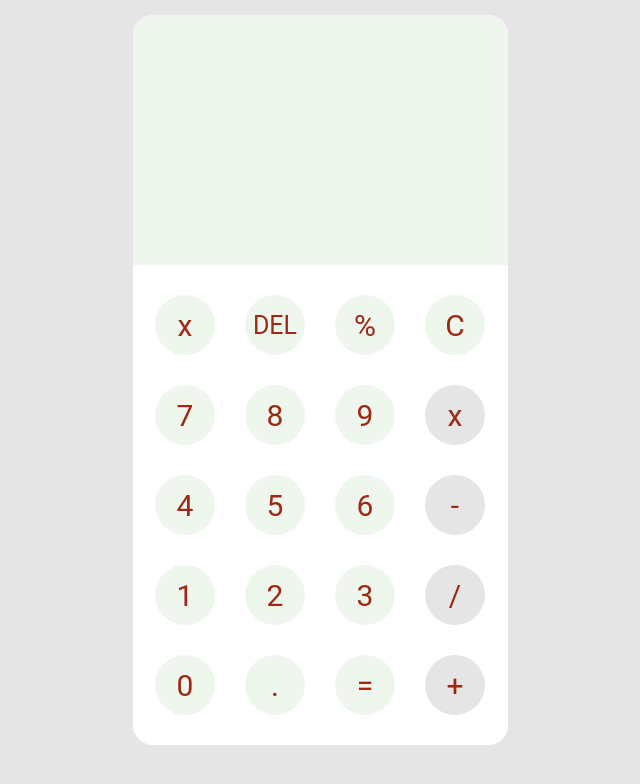
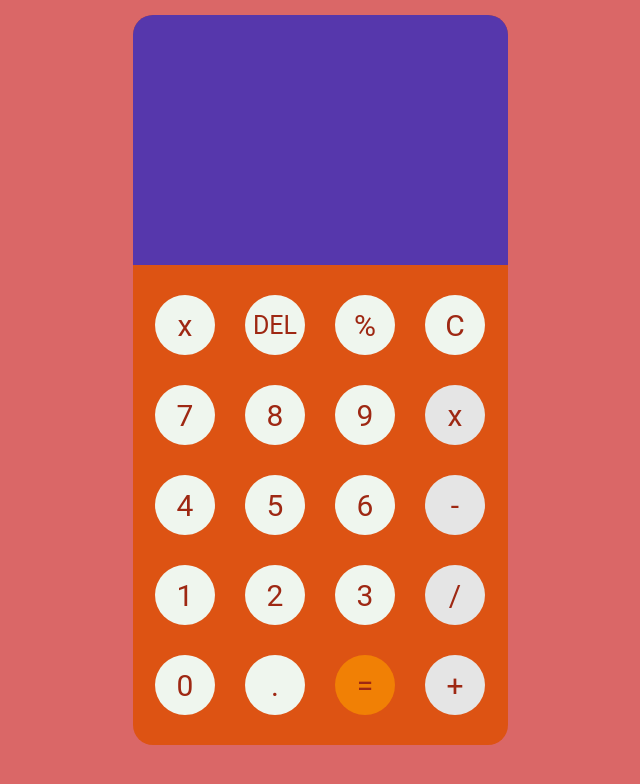
Before and after one commit to carlosvcerqueira/calculadora.io, a plain HTML site: page index.html in a window 1280 px wide. Shown: the whole page, without its empty margins (320-960 px from the left). Drawn offline with Linux system fonts and the light colour scheme.

Commit message:
Calculadora (#2)
* alterações

* alterações index e style

```diff
--- a/index.html
+++ b/index.html
@@ -47,7 +47,7 @@
             />
             <input type="button" value="0" onclick="botao(value)"/>
             <input type="button" value="." onclick="botao(value)"/>
-            <input type="button" value="=" onclick="botao(value)"/>
+            <input type="button" value="=" onclick="calc()" id="igual"/>
             <input type="button"
             value="+"
             onclick="botao(value)"
--- a/style.css
+++ b/style.css
@@ -9,7 +9,7 @@
      font-family: 'Roboto', sans-serif;
      font-size: 30px;
      font-weight: 100;
-     background: #e5e5e5;
+     background: #da6767;
      text-align: end;
      padding-top: 15px;
  }
@@ -22,7 +22,7 @@
  .calculadora {
      box-shadow: 0px, 4px, 10px rgba(0, 0, 0, 25);
      border-radius: 20px;
-     background: #fff;
+     background: rgb(221, 83, 19);
  }
 
  input[type='button'] {
@@ -59,7 +59,7 @@
      width: 375px;
      border: none;
      outline: none;
-     background: #eff6ee;
+     background: #5637ac;
      display: grid;
      text-align: end;
      font-size: 30px;
```
